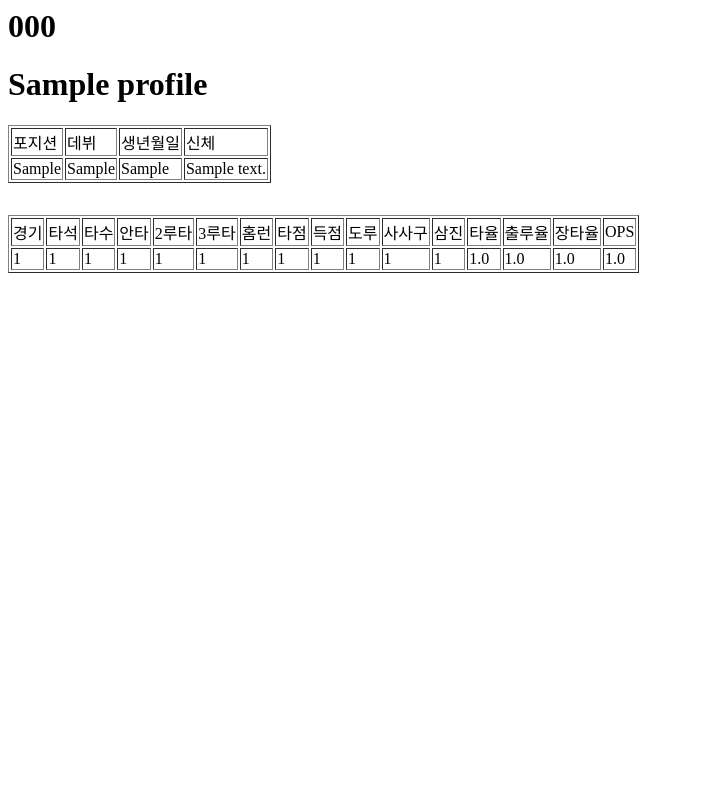
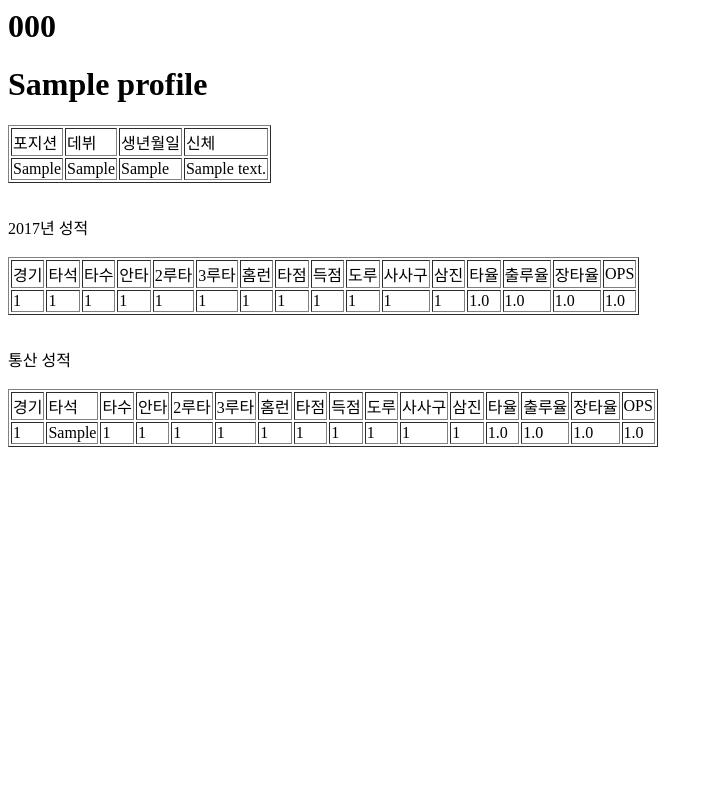
Before and after one commit to HwangJunPhill/Baseball-Crawler, a Django app: page /displayer/1/ in a window 1280 px wide. Shown: the whole page, without its empty margins (0-713 px from the left). Run offline with Django 3.2, Linux system fonts and the light colour scheme; tables that the repository leaves empty hold one stand-in row (values such as "Sample post").

Commit message:
Add total record

```diff
--- a/WEB/gemstone/displayer/models.py
+++ b/WEB/gemstone/displayer/models.py
@@ -73,7 +73,6 @@ class SeasonRecord(models.Model):
 
 
 class TotalRecord(models.Model):
-    key = models.ForeignKey(Profile)
     no = models.AutoField(db_column='No', primary_key=True)  # Field name made lowercase.
     g = models.IntegerField(db_column='G', blank=True, null=True)  # Field name made lowercase.
     pa = models.CharField(db_column='PA', max_length=50, blank=True, null=True)  # Field name made lowercase.
--- a/WEB/gemstone/displayer/templates/displayer/data.html
+++ b/WEB/gemstone/displayer/templates/displayer/data.html
@@ -18,6 +18,8 @@
 
 <br/><br/><br/><br/><br/>
 
+2017년 성적
+<br/><br/>
 <table align="left" border="1">
     <tr>
         <td>경기</td>
@@ -56,3 +58,47 @@
         <td>{{ season.ops }}</td>
     </tr>
 </table>
+
+<br/><br/><br/><br/><br/>
+
+통산 성적
+<br/><br/>
+<table align="left" border="1">
+    <tr>
+        <td>경기</td>
+        <td>타석</td>
+        <td>타수</td>
+        <td>안타</td>
+        <td>2루타</td>
+        <td>3루타</td>
+        <td>홈런</td>
+        <td>타점</td>
+        <td>득점</td>
+        <td>도루</td>
+        <td>사사구</td>
+        <td>삼진</td>
+        <td>타율</td>
+        <td>출루율</td>
+        <td>장타율</td>
+        <td>OPS</td>
+    </tr>
+    <tr>
+
+        <td>{{ total.g }}</td>
+        <td>{{ total.pa }}</td>
+        <td>{{ total.ab }}</td>
+        <td>{{ total.h }}</td>
+        <td>{{ total.number_2b }}</td>
+        <td>{{ total.number_3b }}</td>
+        <td>{{ total.hr }}</td>
+        <td>{{ total.rbi }}</td>
+        <td>{{ total.r }}</td>
+        <td>{{ total.sb }}</td>
+        <td>{{ total.bb }}</td>
+        <td>{{ total.so }}</td>
+        <td>{{ total.avg }}</td>
+        <td>{{ total.oba }}</td>
+        <td>{{ total.sa }}</td>
+        <td>{{ total.ops }}</td>
+    </tr>
+</table>
--- a/WEB/gemstone/displayer/views.py
+++ b/WEB/gemstone/displayer/views.py
@@ -1,6 +1,6 @@
 # Create your views here.
 from django.shortcuts import get_object_or_404, render
-from displayer.models import Profile, SeasonRecord
+from displayer.models import Profile, SeasonRecord, TotalRecord
 from django.http import JsonResponse
 
 def index(request):
@@ -18,8 +18,10 @@ def index(request):
 
 def data(request, profile_id):
     profile = get_object_or_404(Profile, pk=profile_id)
-    seasons = get_object_or_404(SeasonRecord, pk=profile_id)
-    context = {'profile': profile, 'season':seasons}
+    season = get_object_or_404(SeasonRecord, pk=profile_id)
+    total = get_object_or_404(TotalRecord, pk=profile_id)
+
+    context = {'profile': profile, 'season':season, 'total':total}
 
     return render(request, 'displayer/data.html', context)
 
```
